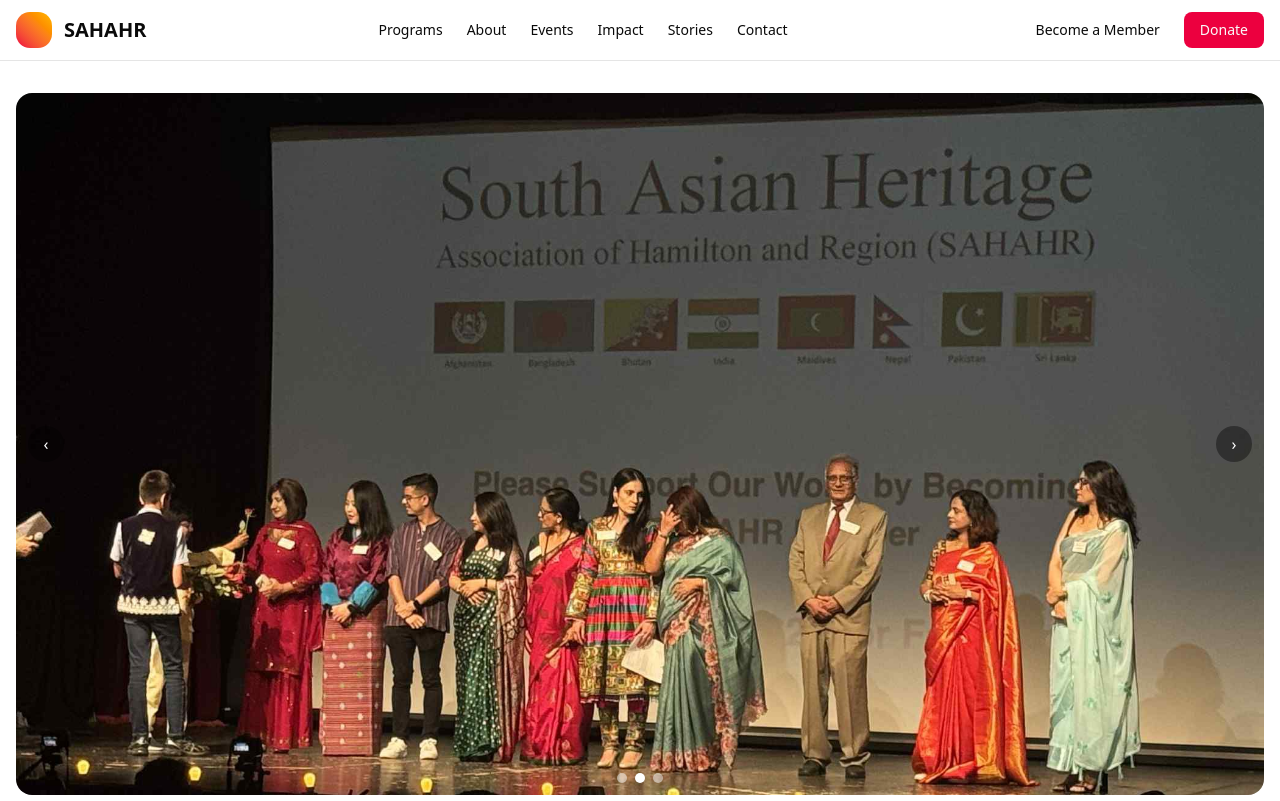
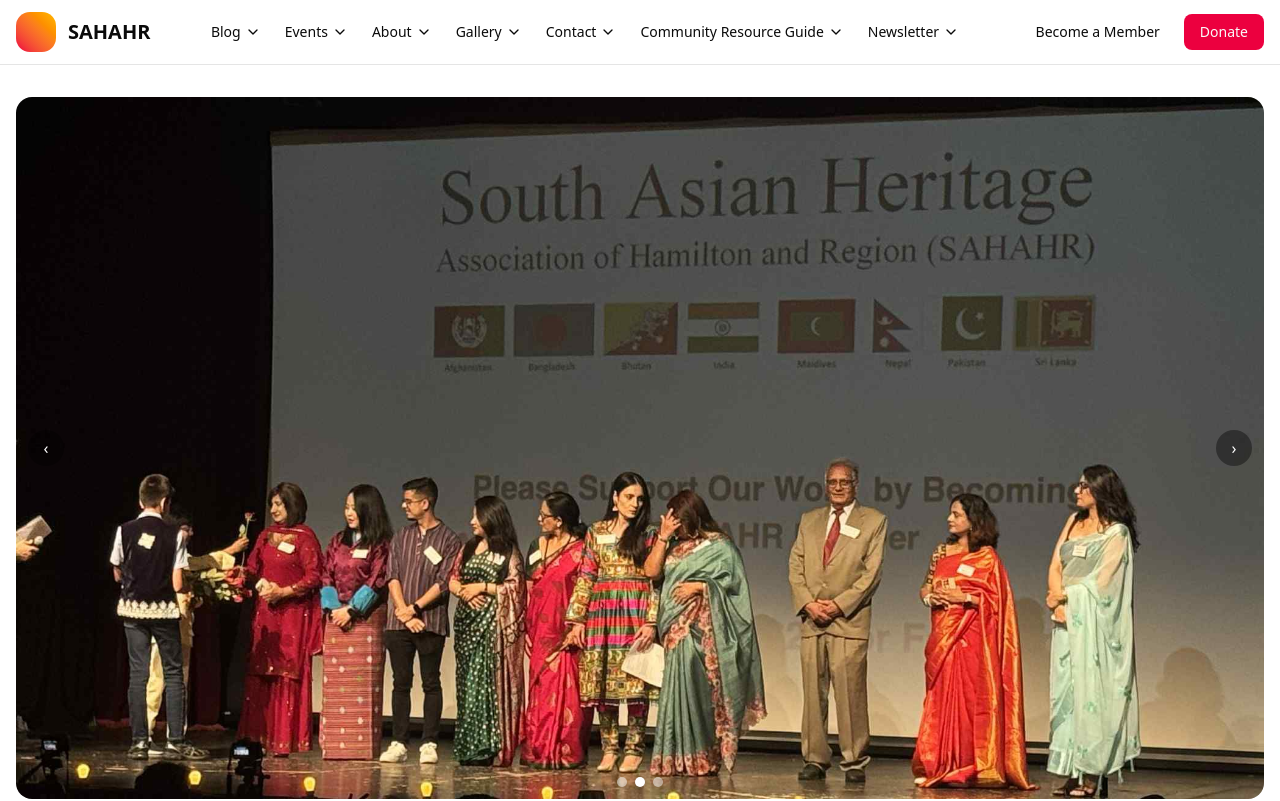
Before and after one commit to TheNobody-12/SAHAR-Web, a Next.js app: page /about in a window 1280 px wide. Shown: the top 801 px of the page. Built offline with nearby package versions, Linux system fonts and the light colour scheme.

Commit message:
feat(header): dropdown menus with hover; compact sizing\n\n- Add responsive dropdowns (desktop hover, mobile collapsible)\n- Tweak navbar spacing, font sizes, icon sizes

```diff
--- a/src/app/about/page.tsx
+++ b/src/app/about/page.tsx
@@ -49,7 +49,7 @@ export default function AboutPage() {
       </section>
 
       {/* Mission & Values */}
-      <section className="py-12 bg-gray-50">
+      <section id="mission" className="py-12 bg-gray-50">
         <div className="max-w-7xl mx-auto px-4 grid md:grid-cols-3 gap-6">
           <UICard className="rounded-2xl">
             <UICardHeader>
@@ -81,7 +81,7 @@ export default function AboutPage() {
       </section>
 
       {/* Constitution / By-Laws */}
-      <section className="py-12">
+      <section id="bylaws" className="py-12">
         <div className="max-w-7xl mx-auto px-4">
           <h2 className="text-2xl md:text-3xl font-bold mb-6">
             Constitution or By‑Laws
@@ -194,7 +194,7 @@ export default function AboutPage() {
       </section>
 
       {/* Board of Directors */}
-      <section className="py-12">
+      <section id="board" className="py-12">
         <div className="max-w-7xl mx-auto px-4">
           <h2 className="text-2xl md:text-3xl font-bold mb-6">
             Board of Directors
--- a/src/components/site-header.tsx
+++ b/src/components/site-header.tsx
@@ -1,29 +1,184 @@
+"use client";
 import Link from "next/link";
 import { Button } from "@/components/ui/button";
+import { useEffect, useRef, useState } from "react";
+import { ChevronDown, Menu, X } from "lucide-react";
+
+type MenuItem = { label: string; href: string };
+type MenuGroup = { label: string; href: string; items?: MenuItem[] };
+
+const MENUS: MenuGroup[] = [
+  {
+    label: "Blog",
+    href: "/blog",
+    items: [
+      { label: "Latest Posts", href: "/blog" },
+      { label: "Categories", href: "/blog/categories" },
+    ],
+  },
+  {
+    label: "Events",
+    href: "/events",
+    items: [
+      { label: "Upcoming", href: "/events" },
+      { label: "Past Events", href: "/events?view=past" },
+    ],
+  },
+  {
+    label: "About",
+    href: "/about",
+    items: [
+      { label: "Mission & Vision", href: "/about#mission" },
+      { label: "Board", href: "/about#board" },
+      { label: "By‑Laws", href: "/about#bylaws" },
+    ],
+  },
+  { label: "Gallery", href: "/gallery", items: [{ label: "Photos", href: "/gallery" }] },
+  { label: "Contact", href: "/#contact", items: [{ label: "Get in touch", href: "/#contact" }] },
+  { label: "Community Resource Guide", href: "/resources", items: [
+    { label: "Health", href: "/resources#health" },
+    { label: "Education", href: "/resources#education" },
+    { label: "Legal", href: "/resources#legal" },
+  ] },
+  { label: "Newsletter", href: "/newsletter", items: [{ label: "Subscribe", href: "/newsletter" }] },
+];
+
+function useOnClickOutside<T extends HTMLElement>(ref: React.RefObject<T>, handler: () => void) {
+  useEffect(() => {
+    const listener = (e: MouseEvent) => {
+      const el = ref.current;
+      if (!el || el.contains(e.target as Node)) return;
+      handler();
+    };
+    document.addEventListener("mousedown", listener);
+    return () => document.removeEventListener("mousedown", listener);
+  }, [ref, handler]);
+}
 
 export function SiteHeader() {
+  const [openKey, setOpenKey] = useState<string | null>(null);
+  const [mobileOpen, setMobileOpen] = useState(false);
+  const menuRef = useRef<HTMLDivElement>(null);
+  useOnClickOutside(menuRef, () => setOpenKey(null));
+
   return (
     <header className="sticky top-0 z-50 bg-white/90 backdrop-blur border-b">
       <div className="max-w-7xl mx-auto px-4 py-3 flex items-center justify-between">
         <div className="flex items-center gap-3">
           <Link href="/" className="flex items-center gap-3">
-            <div className="h-9 w-9 rounded-xl bg-gradient-to-tr from-rose-600 to-amber-400" />
+            <div className="h-10 w-10 rounded-xl bg-gradient-to-tr from-rose-600 to-amber-400" />
             <span className="font-bold text-xl">SAHAHR</span>
           </Link>
         </div>
-        <nav className="hidden md:flex items-center gap-6 text-sm">
-          <Link className="hover:text-rose-700" href="/#programs">Programs</Link>
-          <Link className="hover:text-rose-700" href="/about">About</Link>
-          <Link className="hover:text-rose-700" href="/events">Events</Link>
-          <Link className="hover:text-rose-700" href="/#impact">Impact</Link>
-          <Link className="hover:text-rose-700" href="/#stories">Stories</Link>
-          <Link className="hover:text-rose-700" href="/#contact">Contact</Link>
+
+        {/* Desktop nav */}
+        <nav className="hidden md:flex items-center gap-6 text-sm" ref={menuRef}>
+          {MENUS.map((m) => {
+            const key = m.label.toLowerCase().replace(/\s+/g, "-");
+            const isOpen = openKey === key;
+            return (
+              <div
+                key={key}
+                className="relative"
+                onMouseEnter={() => setOpenKey(key)}
+                onMouseLeave={() => setOpenKey(null)}
+              >
+                <Link
+                  href={m.href}
+                  className="inline-flex items-center gap-1 hover:text-rose-700 focus:outline-none"
+                  aria-haspopup={m.items ? "menu" : undefined}
+                  aria-expanded={m.items ? isOpen : undefined}
+                  onFocus={() => setOpenKey(key)}
+                  onKeyDown={(e) => {
+                    if (e.key === "Escape") setOpenKey(null);
+                  }}
+                >
+                  {m.label}
+                  {m.items && (
+                    <ChevronDown
+                      className={`h-4 w-4 transition ${isOpen ? "rotate-180" : ""}`}
+                      aria-hidden
+                    />
+                  )}
+                </Link>
+                {m.items && isOpen && (
+                  <div
+                    role="menu"
+                    className="absolute left-0 mt-2 min-w-48 rounded-xl border bg-white shadow-lg p-1"
+                  >
+                    {m.items.map((it) => (
+                      <Link
+                        key={it.label}
+                        href={it.href}
+                        role="menuitem"
+                        className="block rounded-lg px-3 py-2 text-sm hover:bg-rose-50 hover:text-rose-700"
+                        onClick={() => setOpenKey(null)}
+                      >
+                        {it.label}
+                      </Link>
+                    ))}
+                  </div>
+                )}
+              </div>
+            );
+          })}
         </nav>
+
+        {/* Right actions */}
         <div className="flex items-center gap-2">
           <Button variant="ghost" className="hidden md:inline-flex">Become a Member</Button>
           <Button className="bg-rose-600 hover:bg-rose-700">Donate</Button>
+          <button
+            className="md:hidden inline-flex items-center justify-center h-9 w-9 rounded-md border"
+            aria-label={mobileOpen ? "Close menu" : "Open menu"}
+            onClick={() => setMobileOpen((v) => !v)}
+          >
+            {mobileOpen ? <X className="h-5 w-5" /> : <Menu className="h-5 w-5" />}
+          </button>
         </div>
       </div>
+
+      {/* Mobile menu */}
+      {mobileOpen && (
+        <div className="md:hidden border-t bg-white" ref={menuRef}>
+          <div className="max-w-7xl mx-auto px-4 py-4 space-y-2">
+            {MENUS.map((m) => {
+              const key = m.label.toLowerCase().replace(/\s+/g, "-");
+              const isOpen = openKey === key;
+              return (
+                <div key={key} className="">
+                  <button
+                    className="w-full flex items-center justify-between py-2 text-left"
+                    aria-haspopup="menu"
+                    aria-expanded={isOpen}
+                    onClick={() => setOpenKey(isOpen ? null : key)}
+                  >
+                    <Link href={m.href} className="hover:text-rose-700" onClick={() => setMobileOpen(false)}>
+                      {m.label}
+                    </Link>
+                    {m.items && <ChevronDown className={`h-4 w-4 transition ${isOpen ? "rotate-180" : ""}`} aria-hidden />}
+                  </button>
+                  {m.items && isOpen && (
+                    <div role="menu" className="pl-3 pb-2 space-y-1">
+                      {m.items.map((it) => (
+                        <Link
+                          key={it.label}
+                          href={it.href}
+                          role="menuitem"
+                          className="block rounded-md px-3 py-2 text-sm hover:bg-rose-50 hover:text-rose-700"
+                          onClick={() => setMobileOpen(false)}
+                        >
+                          {it.label}
+                        </Link>
+                      ))}
+                    </div>
+                  )}
+                </div>
+              );
+            })}
+          </div>
+        </div>
+      )}
     </header>
   );
 }
```
